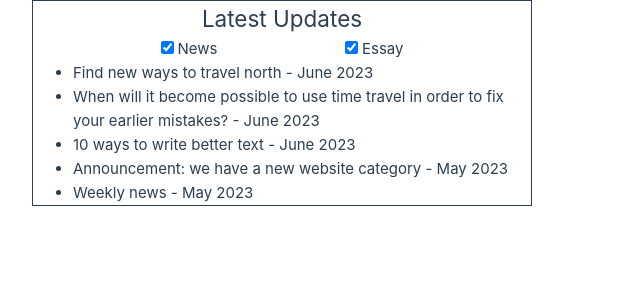
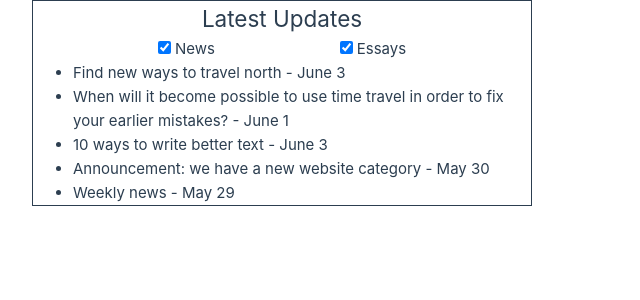
Before and after one commit to RadomirDjokovic4492/vue-test, a Vue app: page / in a window 1280 px wide. Shown: the top 300 px of the page, without its empty margins (0-640 px from the left). Built offline with nearby package versions, Linux system fonts and the light colour scheme; the HTML template or start-up script is replaced by a standard one.

Commit message:
fix: date format and typo

```diff
--- a/src/components/LatestUpdates.vue
+++ b/src/components/LatestUpdates.vue
@@ -74,7 +74,7 @@ onMounted(() => {
       },
       {
         value: ECategory.ESSAY,
-        title: 'Essay',
+        title: 'Essays',
         checked: true,
       },
     ],
@@ -91,7 +91,7 @@ const visibleArticles = computed(() => {
 })
 
 const formatDate = (date: string) => {
-  const options: Intl.DateTimeFormatOptions = { month: 'long', year: 'numeric' }
+  const options: Intl.DateTimeFormatOptions = { month: 'long', day: 'numeric' }
   return new Intl.DateTimeFormat('en-US', options).format(new Date(date))
 }
 </script>
```
